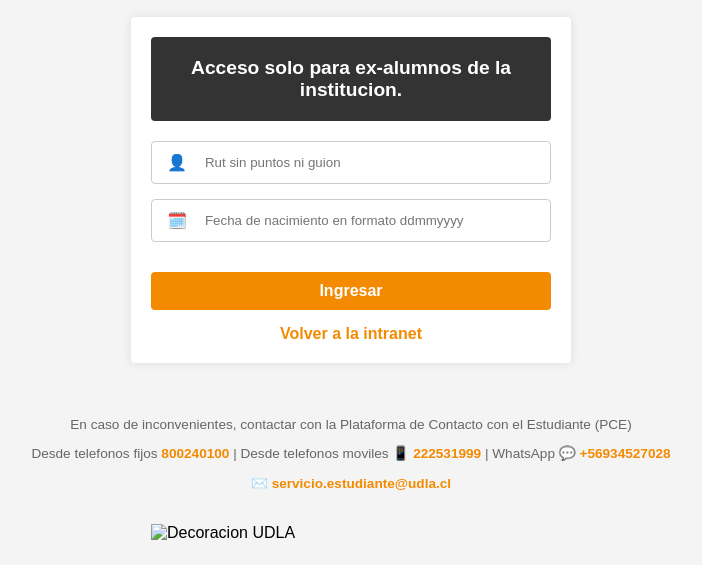
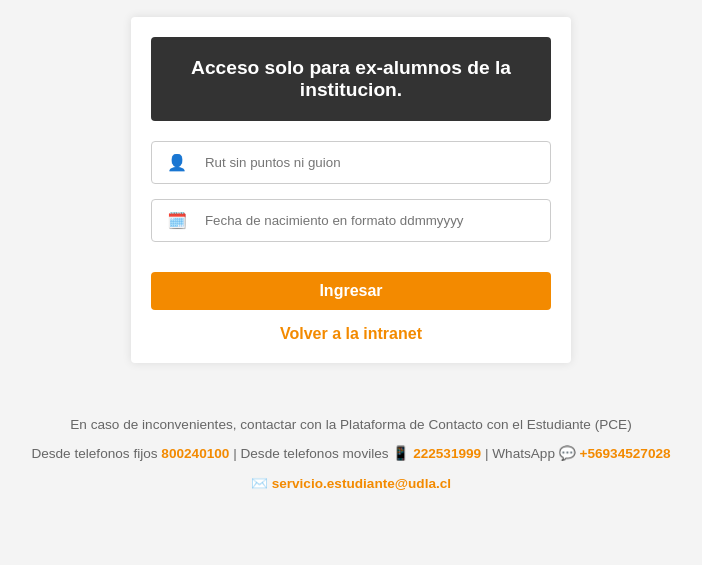
Before and after one commit to UDLAverificacion/Verificaci-n-de-alumno-UDLA, a plain HTML site: page index.html in a window 1280 px wide. Shown: the part 235-800 px from the top of the page, without its empty margins (289-991 px from the left). Drawn offline with Linux system fonts and the light colour scheme.

Commit message:
Update index.html

```diff
--- a/index.html
+++ b/index.html
@@ -138,7 +138,6 @@
     </div>
 
 
-<img src="decoracion.jpg" alt="Decoracion UDLA" style="width: 100%; max-width: 400px; margin-top: 20px;">
 
     <script>
         function verificarDatos() {
```
